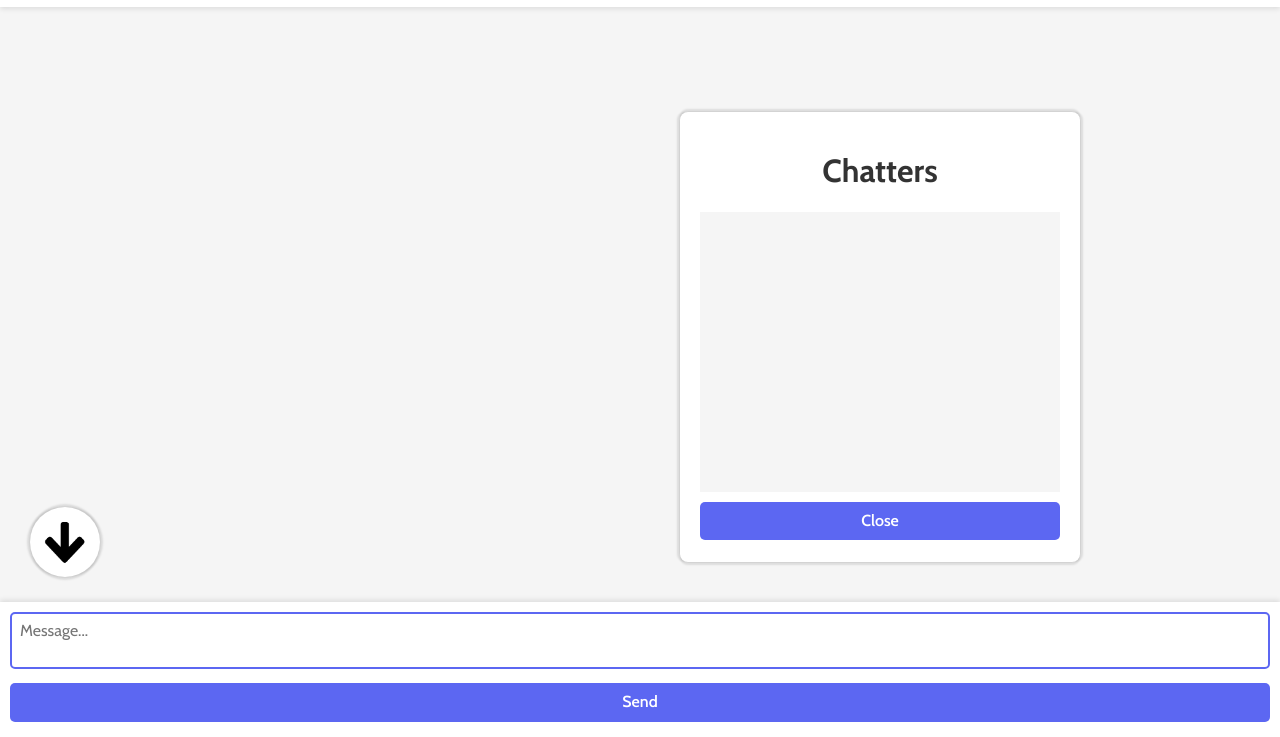
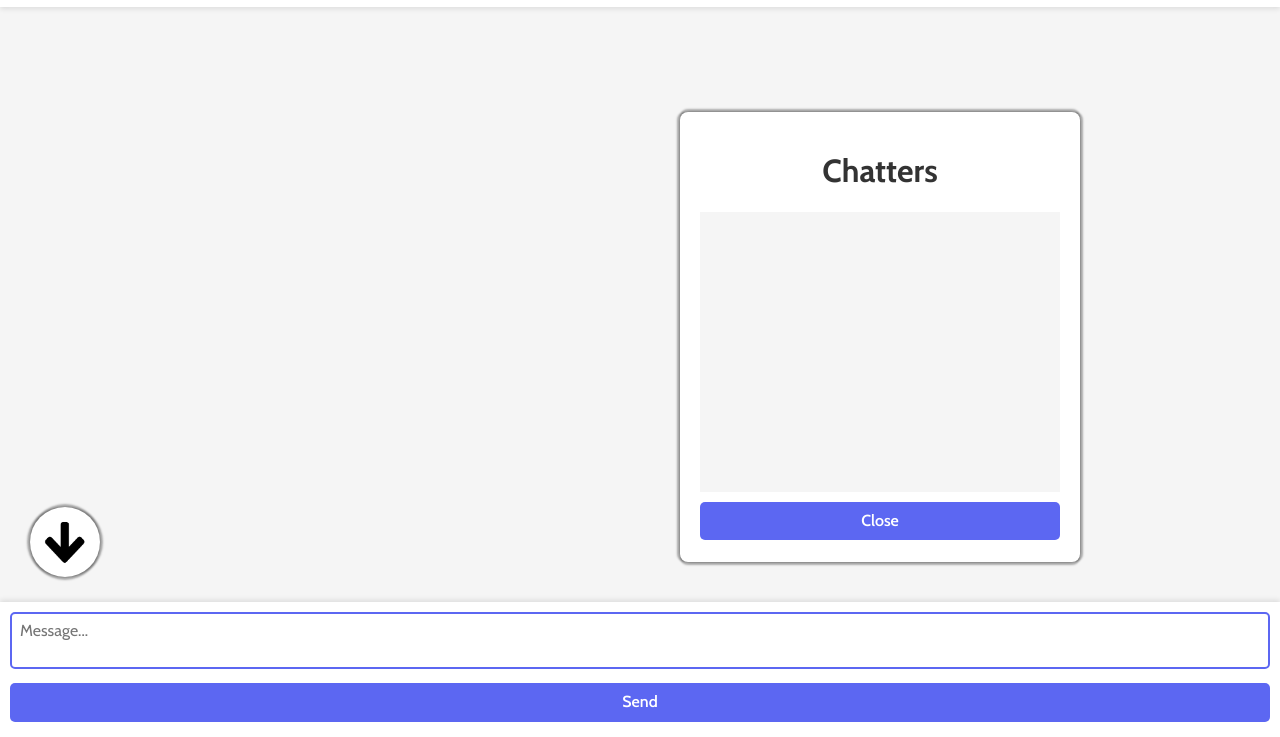
Before and after one commit to RimeshGithub/ChatApp, a plain HTML site: page index.html in a window 1280 px wide. Both pictures are taken after a click on the button 1122 px from the left and 34 px from the top of the page. Shown: the part 63-800 px from the top of the page. Drawn offline with nearby package versions, Linux system fonts and the light colour scheme; no server answers; a web font is replaced by a local one.

Commit message:
Update index.css

```diff
--- a/index.css
+++ b/index.css
@@ -212,8 +212,8 @@ textarea {
     width: 70px;
     background: white;
     background-size: cover;
-    box-shadow: 0 3px 2px rgba(0,0,0,0.1) , 0 -3px 2px rgba(0,0,0,0.1) ,
-                -3px 0 2px rgba(0,0,0,0.1) , 3px 0 2px rgba(0,0,0,0.1);
+    box-shadow: 0 3px 2px rgba(0,0,0,0.3) , 0 -3px 2px rgba(0,0,0,0.3) ,
+                -3px 0 2px rgba(0,0,0,0.3) , 3px 0 2px rgba(0,0,0,0.3);
     border-radius: 50%;
     position: absolute;
     bottom: 160px;
@@ -235,8 +235,8 @@ textarea {
     position: fixed;
     padding: 20px;
     border-radius: 8px;
-    box-shadow: 0 3px 2px rgba(0,0,0,0.1) , 0 -3px 2px rgba(0,0,0,0.1) ,
-                -3px 0 2px rgba(0,0,0,0.1) , 3px 0 2px rgba(0,0,0,0.1);
+    box-shadow: 0 3px 2px rgba(0,0,0,0.3) , 0 -3px 2px rgba(0,0,0,0.3) ,
+                -3px 0 2px rgba(0,0,0,0.3) , 3px 0 2px rgba(0,0,0,0.3);
     width: 90%;
     max-width: 400px;
     height: 450px;
```
